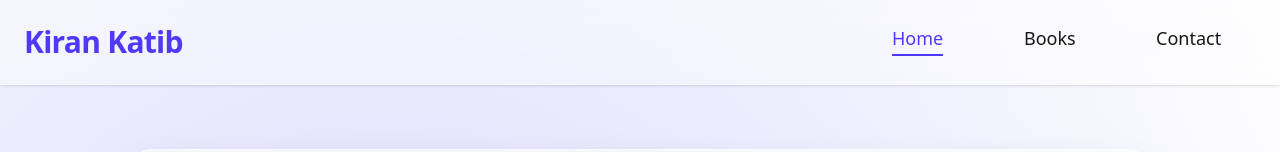
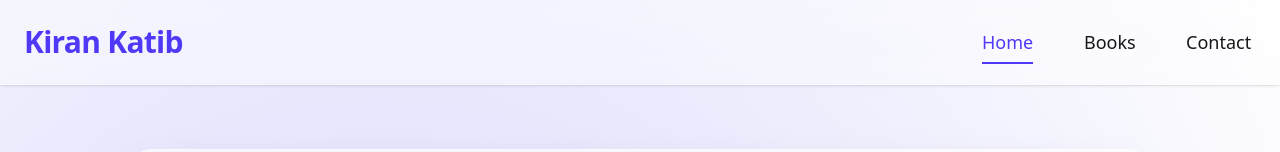
Before and after one commit to omeryousaf/book-author-site, a Next.js app: page / in a window 1280 px wide. Shown: the top 152 px of the page. Built offline with nearby package versions, Linux system fonts and the light colour scheme.

Commit message:
Aligning rest of the nav to author name nav item/brand logo

```diff
--- a/app/layout.tsx
+++ b/app/layout.tsx
@@ -120,11 +120,11 @@ export default function RootLayout({ children }: { children: React.ReactNode })
              >
                {author.name}
              </Link>
-            <nav className="text-lg font-medium grid grid-cols-[100px_100px_100px] gap-x-3 items-start min-[700px]:gap-x-8 justify-items-start">
+            <nav className="text-lg font-medium grid grid-cols-[repeat(3,70px)] gap-x-3 items-start min-[700px]:gap-x-8 justify-items-start">
               {/* Home */}
               <Link
                 href="/"
-                className="relative group"
+                className="relative group leading-[2.25rem]"
               >
                 <span className={`transition-colors ${pathname === '/' ? 'text-indigo-600' : 'hover:text-indigo-600'}`}>Home</span>
                 <span className={`absolute left-0 -bottom-1 h-0.5 bg-indigo-600 transition-all duration-300 ${pathname === '/' ? 'w-full' : 'w-0 group-hover:w-full'}`}></span>
@@ -133,7 +133,7 @@ export default function RootLayout({ children }: { children: React.ReactNode })
               <Link
                 ref={booksDropdownRef}
                 href="/books"
-                className="relative group"
+                className="relative group leading-[2.25rem]"
                 onMouseEnter={() => setIsBooksDropdownOpen(true)}
                 onMouseLeave={() => setIsBooksDropdownOpen(false)}
                 onClick={(e) => {
@@ -157,7 +157,7 @@ export default function RootLayout({ children }: { children: React.ReactNode })
               {/* Contact */}
               <Link
                 href="/contact"
-                className="relative group"
+                className="relative group leading-[2.25rem]"
               >
                 <span className={`transition-colors ${pathname === '/contact' ? 'text-indigo-600' : 'hover:text-indigo-600'}`}>Contact</span>
                 <span className={`absolute left-0 -bottom-1 h-0.5 bg-indigo-600 transition-all duration-300 ${pathname === '/contact' ? 'w-full' : 'w-0 group-hover:w-full'}`}></span>
```
